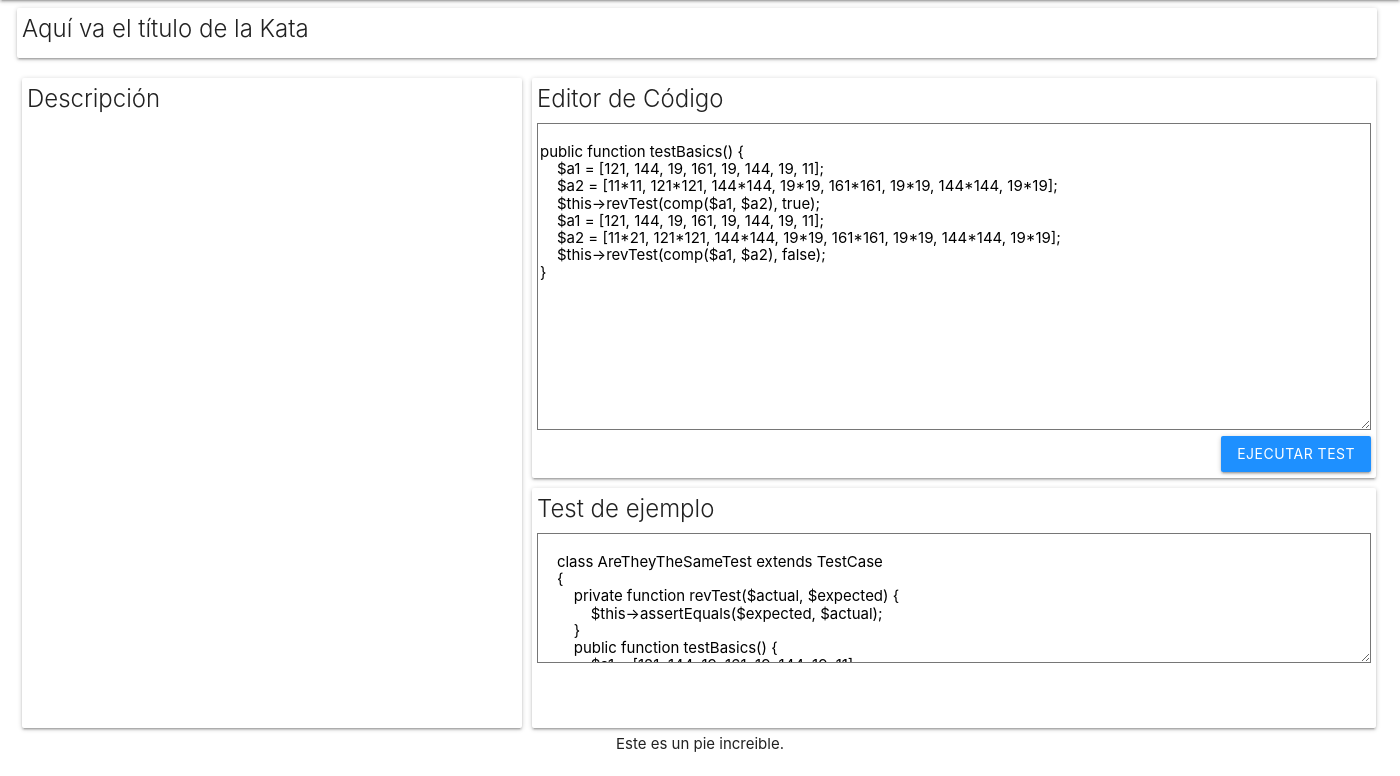
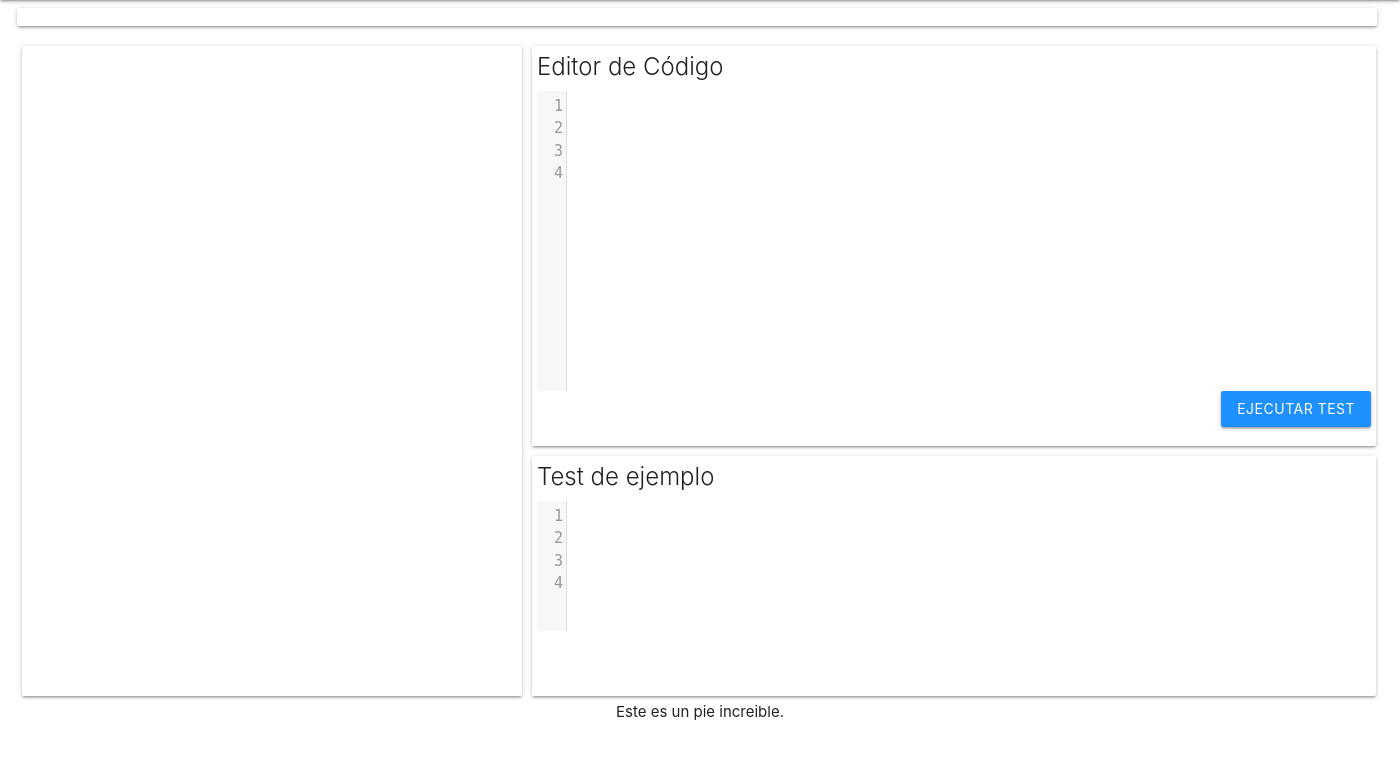
Before and after one commit to Lospitao/myphpisland, a Symfony app: template templates/kata/index.html.twig in a window 1400 px wide. Shown: the part 64-840 px from the top of the page. Run offline with Twig, Linux system fonts and the light colour scheme; the template is opened without the code that fills it, so the values that code supplies are empty; some libraries are stand-ins or nearby versions.

Commit message:
#14 View Kata Page

```diff
--- a/public/css/style.css
+++ b/public/css/style.css
@@ -80,7 +80,7 @@ Sample test component
 }
 
 .card.sample-test .code {
-    height: 130px;
+    height: 160px;
     max-height: 160px;
 }
 .card.sample-test .CodeMirror-scroll {
@@ -91,6 +91,7 @@ Sample test component
     height: 130px;
     max-height: 140px;
 }
+
 .footer {
     text-align: center;
 }
--- /dev/null
+++ b/public/js/code-editor-kataPage.js
@@ -0,0 +1,28 @@
+$(document).ready(function() {
+    $('#code-editor').each(function (index) {
+
+
+        var editor = CodeMirror.fromTextArea(this, {
+            lineNumbers: true,
+            mode: {
+                name: 'php',
+                startOpen: true,
+            },
+            mime: "application/x-httpd-php",
+            theme: "eclipse",
+            extraKeys: {"Ctrl-Space": "autocomplete",}
+        });
+
+    })
+});
+
+
+/********************************************************
+ //when form submitted
+ $("#preview-form").submit(function(e) {
+        var value = editor.getValue();
+        if(value.length == 0) {
+            alert("Missing code!");
+        }
+    });
+ */
--- /dev/null
+++ b/public/js/sample-test-kataPage.js
@@ -0,0 +1,17 @@
+$(document).ready(function() {
+    $('#sample-test').each(function (index) {
+
+
+        var editor = CodeMirror.fromTextArea(this, {
+            lineNumbers: true,
+            mode: {
+                name: 'php',
+                startOpen: true,
+            },
+            mime: "application/x-httpd-php",
+            theme: "eclipse",
+            extraKeys: {"Ctrl-Space": "autocomplete",}
+        });
+
+    })
+});
--- a/src/Entity/Kata.php
+++ b/src/Entity/Kata.php
@@ -18,17 +18,17 @@ class Kata
     private $id;
 
     /**
-     * @ORM\Column(type="string", length=255)
+     * @ORM\Column(type="text", nullable=true)
      */
     private $description;
 
     /**
-     * @ORM\Column(type="string", length=255)
+     * @ORM\Column(type="text", nullable=true)
      */
     private $editorCode;
 
     /**
-     * @ORM\Column(type="string", length=255)
+     * @ORM\Column(type="text", nullable=true)
      */
     private $testCode;
 
--- a/templates/base.html.twig
+++ b/templates/base.html.twig
@@ -26,7 +26,7 @@
         <link href="https://fonts.googleapis.com/icon?family=Material+Icons" rel="stylesheet">
         <!--CSS stylesheet-->
         <link rel="stylesheet" type="text/css" href="{{ asset('css/style.css') }}">
-        <script type="text/javascript" src="{{ asset('js/title-descriptionUpdate.js') }}"></script>
+        <script type="text/javascript" src="{{ asset('js/title-description-editorPage.js') }}"></script>
 
     {% endblock %}
 </head>
--- a/templates/kata/components/code-editor.html.twig
+++ b/templates/kata/components/code-editor.html.twig
@@ -1,5 +1,6 @@
 
-<title>Start the challenge</title>
+<!--Code Mirror Instance-->
+<script type="text/javascript" src="{{ asset('js/code-editor-kataPage.js') }}"></script>
 <!--Code Mirror plugins-->
 <script type="text/javascript" src="{{ asset('plugins/codemirror/lib/codemirror.js') }}"></script>
 <link rel="stylesheet" href={{ asset('plugins/codemirror/lib/codemirror.css') }}>
@@ -20,15 +21,9 @@
 <link rel="stylesheet" href="{{ asset('plugins/codemirror/theme/eclipse.css') }}">
 
 
-    <textarea class="code">
+<textarea name="code-editor" class="code-editor code view" id="code-editor">
 
-public function testBasics() {
-    $a1 = [121, 144, 19, 161, 19, 144, 19, 11];
-    $a2 = [11*11, 121*121, 144*144, 19*19, 161*161, 19*19, 144*144, 19*19];
-    $this->revTest(comp($a1, $a2), true);
-    $a1 = [121, 144, 19, 161, 19, 144, 19, 11];
-    $a2 = [11*21, 121*121, 144*144, 19*19, 161*161, 19*19, 144*144, 19*19];
-    $this->revTest(comp($a1, $a2), false);
-}
-    </textarea>
+    {{ codeEditor }}
+
+</textarea>
     <button class="btn modal-trigger execute-test" data-target="modal-success-message">Ejecutar test</button>
--- a/templates/kata/components/sample_test.html.twig
+++ b/templates/kata/components/sample_test.html.twig
@@ -1,3 +1,5 @@
+<!--Code Mirror Instance-->
+<script type="text/javascript" src="{{ asset('js/sample-test-kataPage.js') }}"></script>
 <!--Code Mirror plugins-->
 <script type="text/javascript" src="{{ asset('plugins/codemirror/lib/codemirror.js') }}"></script>
 <link rel="stylesheet" href={{ asset('plugins/codemirror/lib/codemirror.css') }}>
@@ -18,20 +20,8 @@
 <link rel="stylesheet" href="{{ asset('plugins/codemirror/theme/eclipse.css') }}">
 
 
-<textarea class="code">
+<textarea name="sample-test" class="sample-test code view" id="sample-test">
 
-    class AreTheyTheSameTest extends TestCase
-    {
-        private function revTest($actual, $expected) {
-            $this->assertEquals($expected, $actual);
-        }
-        public function testBasics() {
-            $a1 = [121, 144, 19, 161, 19, 144, 19, 11];
-            $a2 = [11*11, 121*121, 144*144, 19*19, 161*161, 19*19, 144*144, 19*19];
-            $this->revTest(comp($a1, $a2), true);
-            $a1 = [121, 144, 19, 161, 19, 144, 19, 11];
-            $a2 = [11*21, 121*121, 144*144, 19*19, 161*161, 19*19, 144*144, 19*19];
-            $this->revTest(comp($a1, $a2), false);
-        }
-    }
+    {{ sampleTest }}
+
 </textarea>
--- a/templates/kata/index.html.twig
+++ b/templates/kata/index.html.twig
@@ -22,14 +22,15 @@
     <!-- Title section -->
     <section class="title card">
         <div class="card-content">
-            <span class="card-title">Aquí va el título de la Kata</span>
+            <span class="card-title">{{ title }}</span>
         </div>
     </section>
     <!-- Description section -->
     <section class="description card">
         <div class="card-content">
-            <span class="card-title">Descripción</span>
-            {% include 'kata/components/kata-description.html.twig' %}
+            <span class="card-title"></span>
+            <code>{{ description }}</code>
+
         </div>
     </section>
     <!-- Code editor section -->
--- a/templates/kata_editor/editor_components/code-editor.html.twig
+++ b/templates/kata_editor/editor_components/code-editor.html.twig
@@ -1,7 +1,7 @@
 
 
 <!--Code Mirror Instance-->
-<script type="text/javascript" src="{{ asset('js/code-editorUpdate.js') }}"></script>
+<script type="text/javascript" src="{{ asset('js/code-editor-editorPage.js') }}"></script>
 <!--Code Mirror plugins-->
 <script type="text/javascript" src="{{ asset('plugins/codemirror/lib/codemirror.js') }}"></script>
 <link rel="stylesheet" href={{ asset('plugins/codemirror/lib/codemirror.css') }}>
--- a/templates/kata_editor/editor_components/sample_test.html.twig
+++ b/templates/kata_editor/editor_components/sample_test.html.twig
@@ -1,6 +1,6 @@
 
 <!--Code Mirror Instance-->
-<script type="text/javascript" src="{{ asset('js/sample-testUpdate.js') }}"></script>
+<script type="text/javascript" src="{{ asset('js/sample-tes-editorPage.js') }}"></script>
 <!--Code Mirror plugins-->
 <script type="text/javascript" src="{{ asset('plugins/codemirror/lib/codemirror.js') }}"></script>
 <link rel="stylesheet" href={{ asset('plugins/codemirror/lib/codemirror.css') }}>
```
Also changed, not shown: src/Controller/KataController.php (+12 -1 lines), public/js/code-editor-editorPage.js (renamed from public/js/code-editorUpdate.js), public/js/sample-tes-editorPage.js (renamed from public/js/sample-testUpdate.js), public/js/title-description-editorPage.js (renamed from public/js/title-descriptionUpdate.js), templates/kata/components/kata-description.html.twig (deleted).
